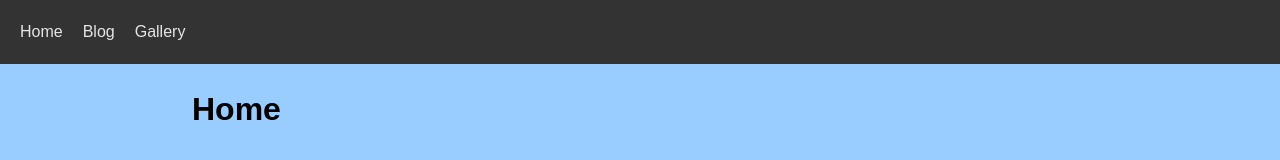
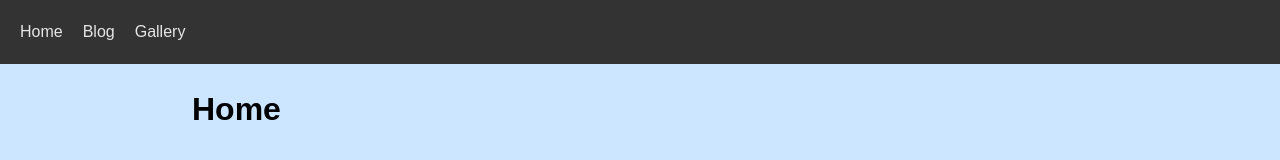
Before and after one commit to mastapegs/pagan-blanchette-family, a Gatsby site: page / in a window 1280 px wide. Built offline with nearby package versions, Linux system fonts and the light colour scheme; Gatsby itself is replaced by a stand-in of ours.

Commit message:
lighten background

```diff
--- a/src/components/layout.css
+++ b/src/components/layout.css
@@ -2,7 +2,7 @@ body {
   margin: 0;
   padding: 0;
   font: 16px/1.5 sans-serif;
-  background: hsl(210, 100%, 80%);
+  background: hsl(210, 100%, 90%);
 }
 
 ul {
```
